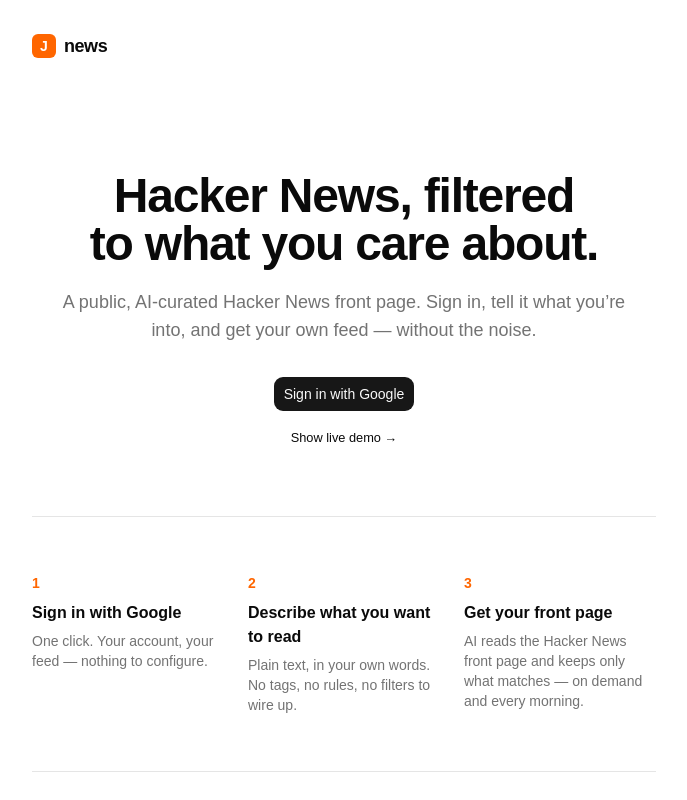
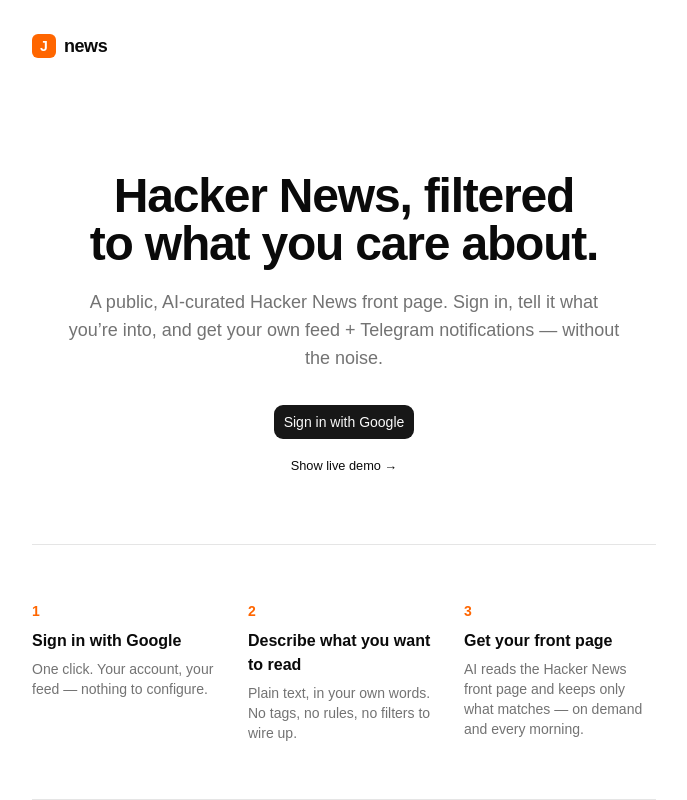
Before and after one commit to JustWallage/news, a React (Vite) app: page / in a window 1280 px wide. Shown: the top 800 px of the page, without its empty margins (296-983 px from the left). Built offline with nearby package versions, Linux system fonts and the light colour scheme; no server answers.

Commit message:
chore: update homepage title

```diff
--- a/src/components/LandingPage.tsx
+++ b/src/components/LandingPage.tsx
@@ -164,7 +164,8 @@
           </h1>
           <p className="mt-5 max-w-xl text-lg text-pretty text-muted-foreground">
             A public, AI-curated Hacker News front page. Sign in, tell it what
-            you{"’"}re into, and get your own feed — without the noise.
+            you{"’"}re into, and get your own feed + Telegram notifications —
+            without the noise.
           </p>
           <div className="mt-8 flex flex-col items-center gap-3">
             <SignInCta />
```
